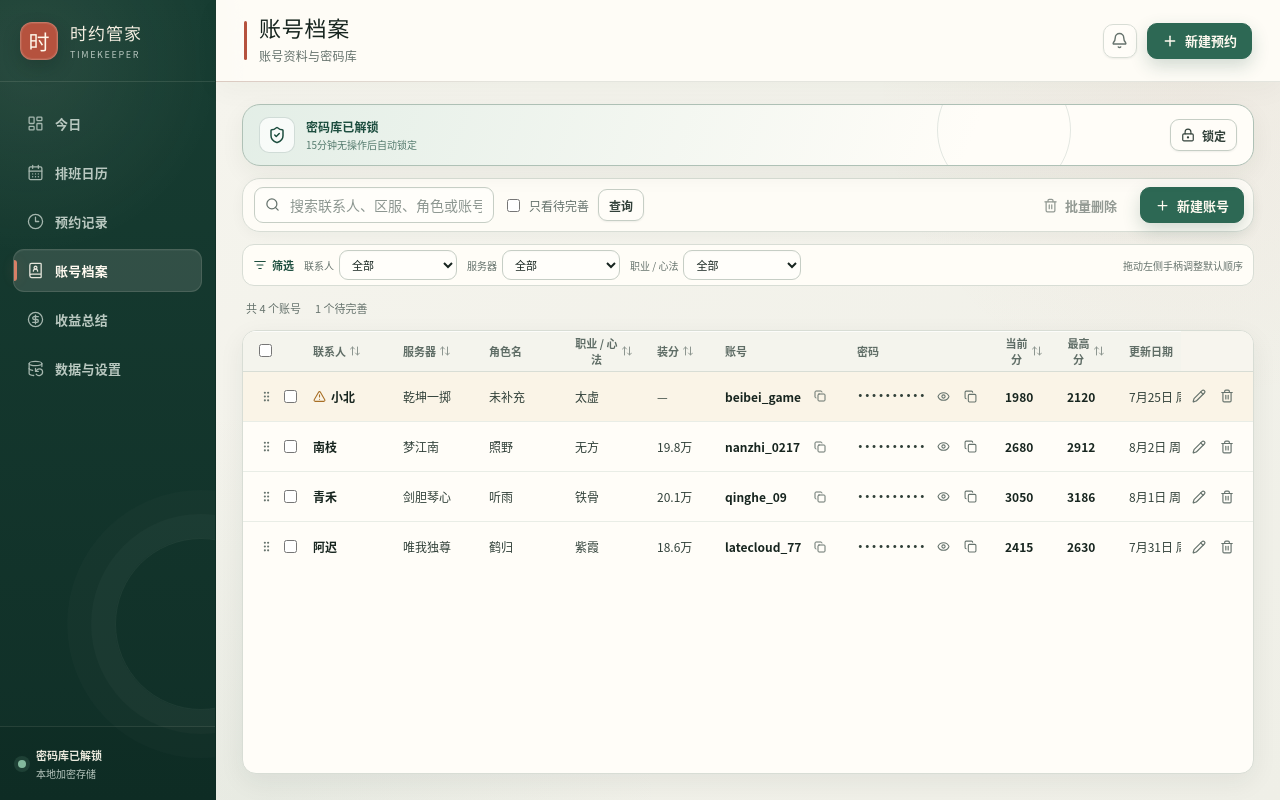
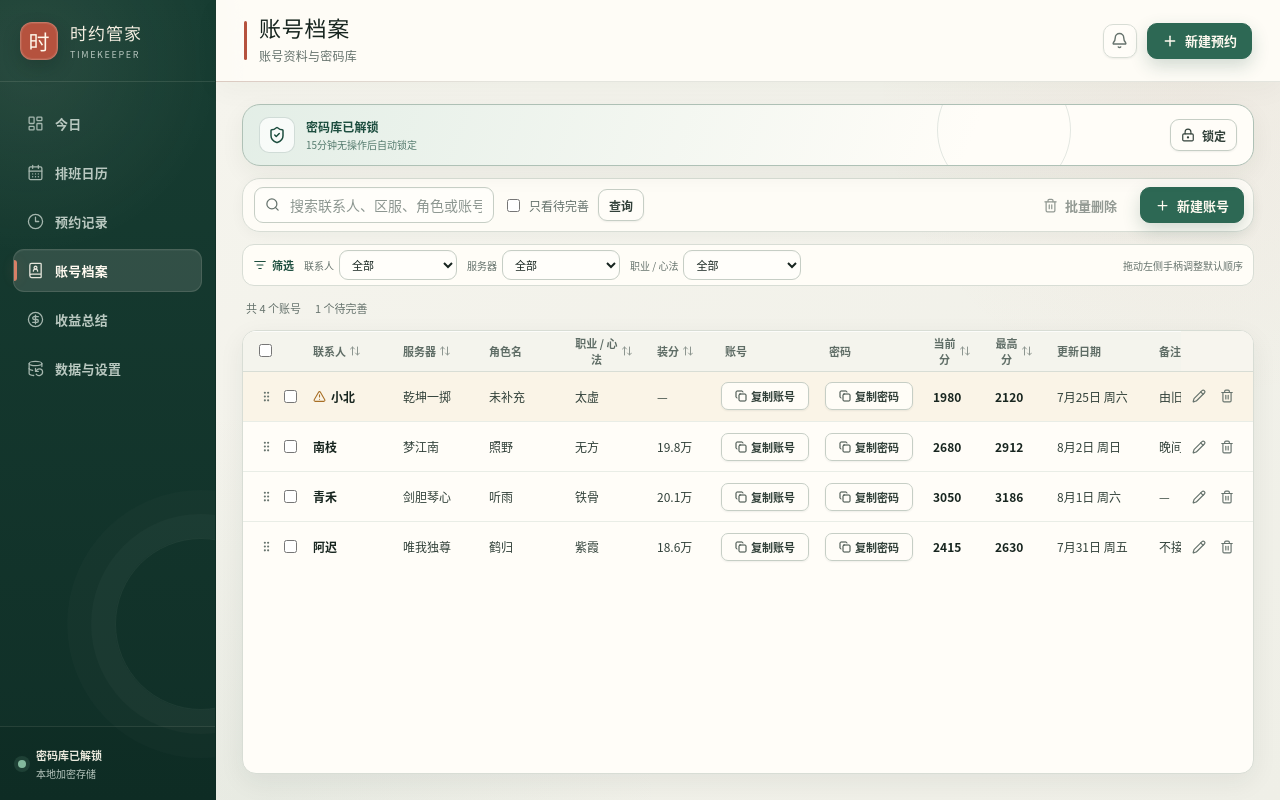
Before and after one commit to zhishui-y/TimeKeeper, a Vue app: page /#/accounts in a window 1280 px wide. Built offline with nearby package versions, Linux system fonts and the light colour scheme.

Commit message:
调整账号档案与预约状态配色

```diff
--- a/src/components/accounts/AccountTable.vue
+++ b/src/components/accounts/AccountTable.vue
@@ -4,8 +4,6 @@ import {
   ArrowUp,
   ArrowUpDown,
   Copy,
-  Eye,
-  EyeOff,
   GripVertical,
   Pencil,
   Trash2,
@@ -33,7 +31,6 @@ interface AccountDragEvent {
 
 const props = defineProps<{
   profiles: readonly AccountProfile[];
-  revealedPasswords: Readonly<Record<string, string>>;
   vaultUnlocked: boolean;
   sortKey: AccountProfileSortKey | null;
   sortDirection: SortDirection;
@@ -44,8 +41,6 @@ const selectedIds = defineModel<string[]>("selectedIds", { required: true });
 
 const emit = defineEmits<{
   edit: [profile: AccountProfile];
-  reveal: [profile: AccountProfile];
-  hide: [profile: AccountProfile];
   copy: [profile: AccountProfile];
   copyAccount: [profile: AccountProfile];
   delete: [profile: AccountProfile];
@@ -144,11 +139,12 @@ function finishDrag(): void {
           <col style="width: 86px" />
           <col style="width: 82px" />
           <col style="width: 68px" />
-          <col style="width: 132px" />
-          <col style="width: 148px" />
+          <col style="width: 104px" />
+          <col style="width: 104px" />
           <col style="width: 62px" />
           <col style="width: 62px" />
           <col style="width: 102px" />
+          <col style="width: 160px" />
           <col style="width: 72px" />
         </colgroup>
         <thead>
@@ -272,6 +268,7 @@ function finishDrag(): void {
               </button>
             </th>
             <th>更新日期</th>
+            <th>备注</th>
             <th aria-label="操作" />
           </tr>
         </thead>
@@ -281,7 +278,6 @@ function finishDrag(): void {
             :key="profile.id"
             v-memo="[
               profile,
-              revealedPasswords[profile.id],
               vaultUnlocked,
               selectedIdSet.has(profile.id),
               reorderEnabled,
@@ -334,52 +330,42 @@ function finishDrag(): void {
             <td class="truncate">{{ profile.characterName || "—" }}</td>
             <td class="truncate">{{ profile.specialization || "—" }}</td>
             <td class="mono-number">{{ profile.gearScore || "—" }}</td>
-            <td>
-              <div class="account-name-cell">
-                <strong class="account-name truncate">{{ profile.accountName }}</strong>
+            <td class="copy-cell">
               <button
-                  class="icon-button"
+                class="button button--compact copy-button"
                 type="button"
                 title="复制账号"
                 :aria-label="`复制账号 ${profile.accountName}`"
                 @click="emit('copyAccount', profile)"
               >
                 <Copy :size="12" />
+                复制账号
               </button>
-              </div>
             </td>
-            <td>
-              <div class="password-cell">
-                <code class="truncate">{{ revealedPasswords[profile.id] || "••••••••••" }}</code>
+            <td class="copy-cell">
               <button
-                  class="icon-button"
+                class="button button--compact copy-button"
                 type="button"
                 :disabled="!vaultUnlocked"
-                  :title="revealedPasswords[profile.id] ? '隐藏密码' : '查看15秒'"
-                  :aria-label="revealedPasswords[profile.id] ? '隐藏密码' : '查看密码15秒'"
-                  @click="
-                    revealedPasswords[profile.id] ? emit('hide', profile) : emit('reveal', profile)
-                  "
-                >
-                  <EyeOff v-if="revealedPasswords[profile.id]" :size="13" />
-                  <Eye v-else :size="13" />
-                </button>
-                <button
-                  class="icon-button"
-                  type="button"
-                  :disabled="!vaultUnlocked"
-                  title="复制密码"
-                  aria-label="复制密码"
+                :title="vaultUnlocked ? '复制密码' : '解锁密码库后可复制密码'"
+                :aria-label="`复制密码 ${profile.accountName}`"
                 @click="emit('copy', profile)"
               >
-                  <Copy :size="13" />
+                <Copy :size="12" />
+                复制密码
               </button>
-              </div>
             </td>
             <td class="mono-number score-cell">{{ profile.currentScore ?? "—" }}</td>
             <td class="mono-number score-cell">{{ profile.highestScore ?? "—" }}</td>
             <td class="muted">
               {{ profile.scoreUpdatedAt ? formatShortDate(profile.scoreUpdatedAt) : "—" }}
+            </td>
+            <td
+              class="notes-cell truncate"
+              :class="{ muted: !profile.notes }"
+              :title="profile.notes || undefined"
+            >
+              {{ profile.notes || "—" }}
             </td>
             <td>
               <div class="row-actions">
@@ -418,7 +404,7 @@ function finishDrag(): void {
 }
 
 .account-table .data-table {
-  min-width: 1048px;
+  min-width: 1136px;
 }
 
 .select-cell {
@@ -507,44 +493,30 @@ function finishDrag(): void {
   color: var(--amber);
 }
 
-.contact-cell strong,
-.account-name {
+.contact-cell strong {
   display: block;
   color: var(--ink-strong);
   font-size: 12px;
   font-weight: 700;
 }
 
-.account-name-cell {
-  display: grid;
-  min-width: 0;
-  grid-template-columns: minmax(0, 1fr) 26px;
-  align-items: center;
-  gap: 2px;
+.account-table .copy-cell {
+  padding-inline: 8px;
 }
 
-.account-name-cell .icon-button {
-  width: 26px;
-  height: 26px;
+.account-table .copy-button {
+  width: 100%;
+  min-height: 28px;
+  gap: 4px;
+  padding-inline: 6px;
+  border-radius: 7px;
+  font-size: 11px;
 }
 
-.password-cell {
-  display: grid;
-  min-width: 0;
-  grid-template-columns: minmax(0, 1fr) 25px 25px;
-  align-items: center;
-  gap: 2px;
+.notes-cell {
+  max-width: 0;
 }
 
-.password-cell code {
-  display: block;
-  color: var(--ink);
-  font-family: "Cascadia Mono", monospace;
-  font-size: 11px;
-  letter-spacing: 0.025em;
-}
-
-.password-cell .icon-button,
 .row-actions .icon-button {
   width: 28px;
   height: 28px;
--- a/src/components/accounts/AccountsWorkspace.vue
+++ b/src/components/accounts/AccountsWorkspace.vue
@@ -9,7 +9,7 @@ import {
   Trash2,
   UnlockKeyhole,
 } from "@lucide/vue";
-import { computed, onBeforeUnmount, onMounted, reactive, ref, shallowRef, watch } from "vue";
+import { computed, onMounted, reactive, ref, shallowRef, watch } from "vue";
 import { api, errorMessage } from "../../api/client";
 import { useAccounts } from "../../composables/useAccounts";
 import { useVault } from "../../composables/useVault";
@@ -53,8 +53,6 @@ const batchDeleteFeedback = shallowRef<{
   tone: "neutral" | "success" | "warning" | "danger";
 } | null>(null);
 const masterPassword = shallowRef("");
-const revealedPasswords = shallowRef<Record<string, string>>({});
-const revealTimers = new Map<string, ReturnType<typeof globalThis.setTimeout>>();
 const contactOptions = computed(() => uniqueAccountValues(items.value, "contactName"));
 const serverOptions = computed(() => uniqueAccountValues(items.value, "server"));
 const specializationOptions = computed(() => uniqueAccountValues(items.value, "specialization"));
@@ -156,7 +154,7 @@ async function reorderProfiles(
 async function copyAccount(profile: AccountProfile): Promise<void> {
   try {
     await api.copyAccountName(profile.id);
-    ui.notify(`账号 ${profile.accountName} 已复制`, "success");
+    ui.notify("账号已复制", "success");
   } catch (cause) {
     ui.notify(errorMessage(cause), "danger");
   }
@@ -183,28 +181,6 @@ async function save(input: AccountProfileInput): Promise<void> {
   }
 }
 
-async function reveal(profile: AccountProfile): Promise<void> {
-  try {
-    const password = await api.revealAccountPassword(profile.id);
-    revealedPasswords.value = { ...revealedPasswords.value, [profile.id]: password };
-    globalThis.clearTimeout(revealTimers.get(profile.id));
-    revealTimers.set(
-      profile.id,
-      globalThis.setTimeout(() => hide(profile), 15_000),
-    );
-  } catch (cause) {
-    ui.notify(errorMessage(cause), "danger");
-  }
-}
-
-function hide(profile: AccountProfile): void {
-  const next = { ...revealedPasswords.value };
-  delete next[profile.id];
-  revealedPasswords.value = next;
-  globalThis.clearTimeout(revealTimers.get(profile.id));
-  revealTimers.delete(profile.id);
-}
-
 async function copy(profile: AccountProfile): Promise<void> {
   try {
     await api.copyAccountPassword(profile.id);
@@ -219,7 +195,6 @@ async function remove(profile: AccountProfile): Promise<void> {
   try {
     await api.deleteAccountProfile(profile.id);
     selectedIds.value = selectedIds.value.filter((id) => id !== profile.id);
-    hide(profile);
     await search();
     ui.markAccountsChanged();
     ui.notify("账号档案已删除", "success");
@@ -244,10 +219,6 @@ async function removeBatch(): Promise<void> {
   };
   try {
     const deletedCount = await api.deleteAccountProfiles(ids);
-    for (const id of ids) {
-      const profile = items.value.find((item) => item.id === id);
-      if (profile) hide(profile);
-    }
     selectedIds.value = [];
     await load(query.value, needsReviewOnly.value ? true : undefined);
     ui.markAccountsChanged();
@@ -283,7 +254,6 @@ async function submitVault(): Promise<void> {
 async function lockVault(): Promise<void> {
   const result = await lock();
   if (!result) return;
-  revealedPasswords.value = {};
   ui.notify("密码库已锁定", "success");
 }
 
@@ -334,11 +304,6 @@ watch(
     }
   },
 );
-
-onBeforeUnmount(() => {
-  revealTimers.forEach((timer) => globalThis.clearTimeout(timer));
-  revealTimers.clear();
-});
 </script>
 
 <template>
@@ -506,7 +471,6 @@ onBeforeUnmount(() => {
     <div v-if="error" class="error-banner">{{ error }}</div>
     <AccountTable
       :profiles="visibleProfiles"
-      :revealed-passwords="revealedPasswords"
       :vault-unlocked="vaultStatus.unlocked"
       :sort-key="sortKey"
       :sort-direction="sortDirection"
@@ -514,8 +478,6 @@ onBeforeUnmount(() => {
       :reorder-disabled-reason="reorderDisabledReason"
       v-model:selected-ids="selectedIds"
       @edit="openEdit"
-      @reveal="reveal"
-      @hide="hide"
       @copy="copy"
       @copy-account="copyAccount"
       @delete="remove"
--- a/src/components/calendar/CalendarBoard.vue
+++ b/src/components/calendar/CalendarBoard.vue
@@ -391,8 +391,15 @@ function move(direction: "prev" | "next" | "today"): void {
   --event-background: color-mix(in srgb, var(--gold-soft) 90%, var(--surface));
   --event-border: var(--gold-border);
   --event-ink: var(--gold-strong);
-  --mode-accent: var(--gold);
-  box-shadow: 0 5px 14px color-mix(in srgb, var(--gold) 18%, transparent);
+  box-shadow:
+    inset 0 0 0 2px var(--gold-border),
+    0 5px 14px color-mix(in srgb, var(--gold) 18%, transparent);
+}
+
+.calendar-board__canvas :deep(.appointment-event--next:hover) {
+  box-shadow:
+    inset 0 0 0 2px var(--gold-border),
+    0 6px 14px color-mix(in srgb, var(--gold) 18%, transparent);
 }
 
 .calendar-board__canvas :deep(.appointment-event--cancelled .calendar-event-card__contact) {
--- a/src/components/today/WeekSchedule.vue
+++ b/src/components/today/WeekSchedule.vue
@@ -327,8 +327,15 @@ function appointmentTitle(appointment: Appointment): string {
   --event-background: color-mix(in srgb, var(--gold-soft) 90%, var(--surface));
   --event-border: var(--gold-border);
   --event-ink: var(--gold-strong);
-  --mode-accent: var(--gold);
-  box-shadow: 0 5px 14px color-mix(in srgb, var(--gold) 18%, transparent);
+  box-shadow:
+    inset 0 0 0 2px var(--gold-border),
+    0 5px 14px color-mix(in srgb, var(--gold) 18%, transparent);
+}
+
+.schedule-chip--next:hover {
+  box-shadow:
+    inset 0 0 0 2px var(--gold-border),
+    0 6px 14px color-mix(in srgb, var(--gold) 18%, transparent);
 }
 
 .schedule-chip__time {
```
Also changed, not shown: 3 other files (tests, documents, lock files or other folders). Lines whose indentation alone changed are shown as unchanged.
